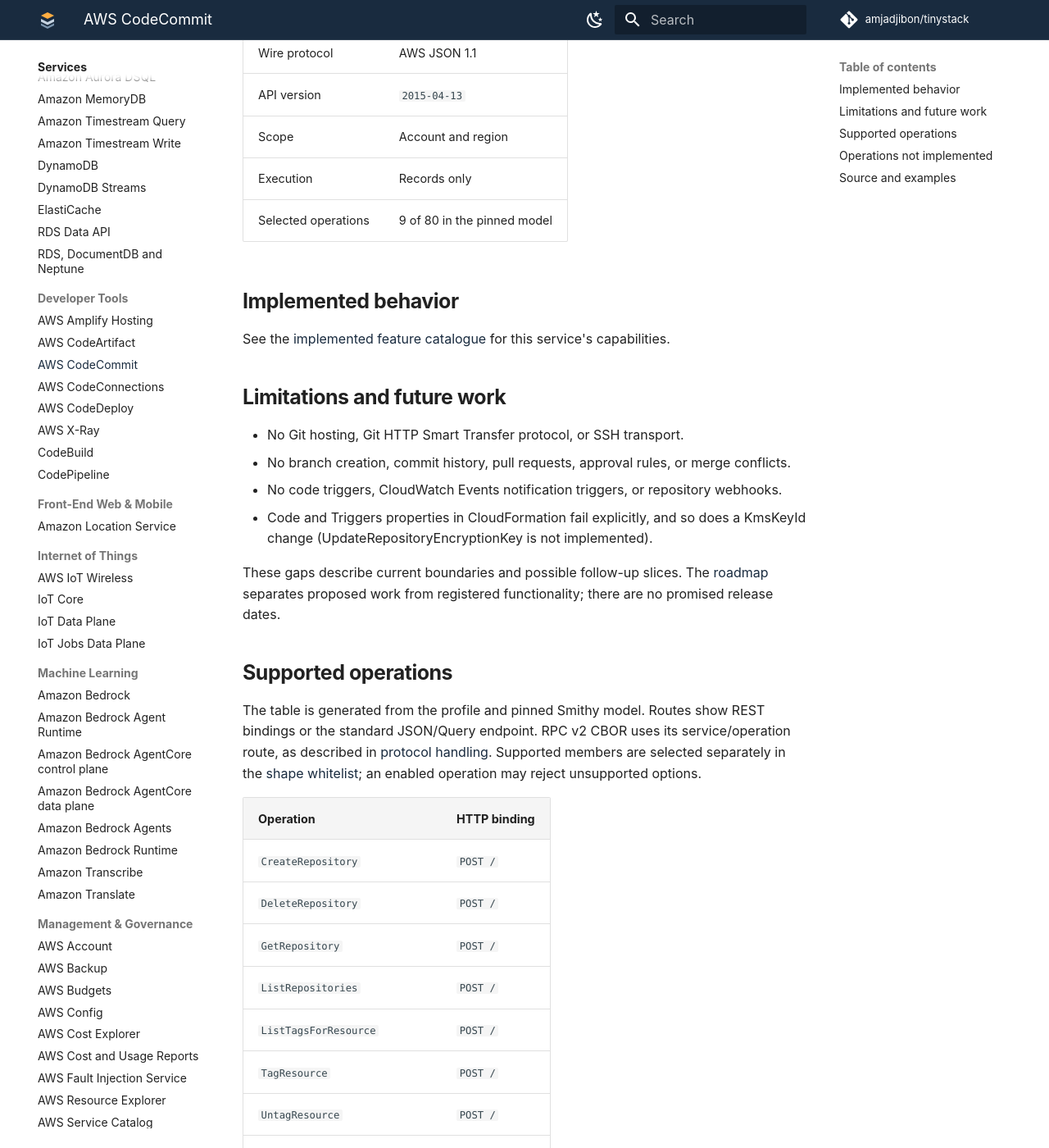
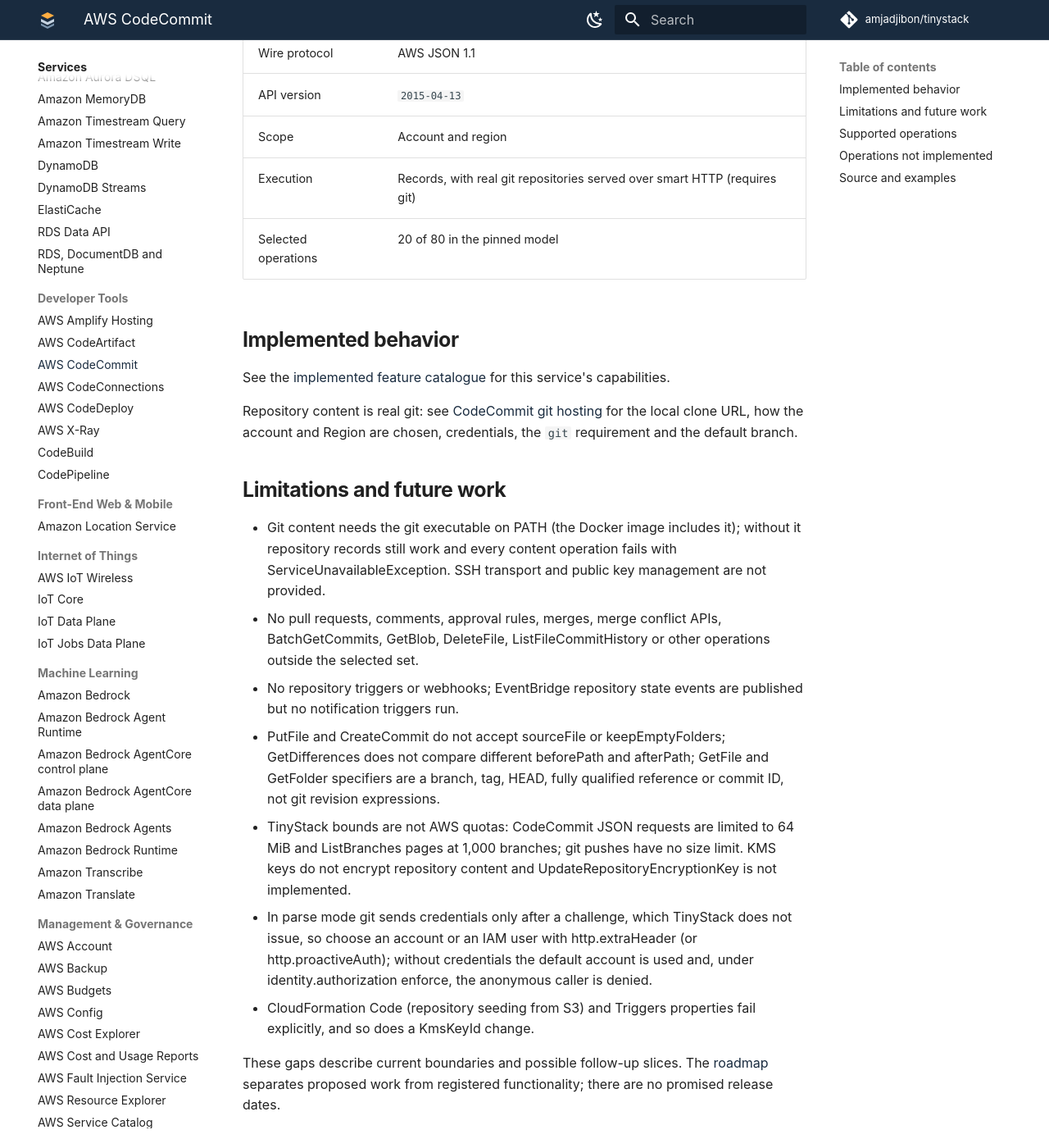
Before and after one commit to amjadjibon/tinystack, an MkDocs documentation site: the page built from docs/site/services/codecommit.md, in a window 1280 px wide and 1400 px high, scrolled down 479 px. Shown: the whole window at 82% size. Built offline with MkDocs 1.6.1 and Material for MkDocs 9.7.7, drawn with Linux system fonts in a browser that asks for light colours; some of the changed text lies outside the part shown.

Commit message:
docs(codecommit): document git hosting, credentials and storage

```diff
--- a/docs/site/services/codecommit.md
+++ b/docs/site/services/codecommit.md
@@ -1,7 +1,7 @@
 <!-- Generated by scripts/docs.py; edit docs/catalog.json and run task docs:generate. -->
 # AWS CodeCommit
 
-Persist regional repository records, tags, and CloudFormation resources without hosting git repositories.
+Manage CodeCommit repositories, tags and CloudFormation resources, and host their content as real git repositories over smart HTTP.
 
 **Status: implemented subset.** Operation selection does not imply complete input or behavior parity.
 
@@ -12,19 +12,24 @@ Persist regional repository records, tags, and CloudFormation resources without
 | Wire protocol | AWS JSON 1.1 |
 | API version | `2015-04-13` |
 | Scope | Account and region |
-| Execution | Records only |
-| Selected operations | 9 of 80 in the pinned model |
+| Execution | Records, with real git repositories served over smart HTTP (requires git) |
+| Selected operations | 20 of 80 in the pinned model |
 
 ## Implemented behavior
 
 See the [implemented feature catalogue](catalogue.md#aws-codecommit) for this service's capabilities.
 
+Repository content is real git: see [CodeCommit git hosting](../guides/codecommit-git.md) for the local clone URL, how the account and Region are chosen, credentials, the `git` requirement and the default branch.
+
 ## Limitations and future work
 
-- No Git hosting, Git HTTP Smart Transfer protocol, or SSH transport.
-- No branch creation, commit history, pull requests, approval rules, or merge conflicts.
-- No code triggers, CloudWatch Events notification triggers, or repository webhooks.
-- Code and Triggers properties in CloudFormation fail explicitly, and so does a KmsKeyId change (UpdateRepositoryEncryptionKey is not implemented).
+- Git content needs the git executable on PATH (the Docker image includes it); without it repository records still work and every content operation fails with ServiceUnavailableException. SSH transport and public key management are not provided.
+- No pull requests, comments, approval rules, merges, merge conflict APIs, BatchGetCommits, GetBlob, DeleteFile, ListFileCommitHistory or other operations outside the selected set.
+- No repository triggers or webhooks; EventBridge repository state events are published but no notification triggers run.
+- PutFile and CreateCommit do not accept sourceFile or keepEmptyFolders; GetDifferences does not compare different beforePath and afterPath; GetFile and GetFolder specifiers are a branch, tag, HEAD, fully qualified reference or commit ID, not git revision expressions.
+- TinyStack bounds are not AWS quotas: CodeCommit JSON requests are limited to 64 MiB and ListBranches pages at 1,000 branches; git pushes have no size limit. KMS keys do not encrypt repository content and UpdateRepositoryEncryptionKey is not implemented.
+- In parse mode git sends credentials only after a challenge, which TinyStack does not issue, so choose an account or an IAM user with http.extraHeader (or http.proactiveAuth); without credentials the default account is used and, under identity.authorization enforce, the anonymous caller is denied.
+- CloudFormation Code (repository seeding from S3) and Triggers properties fail explicitly, and so does a KmsKeyId change.
 
 These gaps describe current boundaries and possible follow-up slices. The [roadmap](../roadmap/index.md)
 separates proposed work from registered functionality; there are no promised release dates.
@@ -38,19 +43,30 @@ JSON/Query endpoint. RPC v2 CBOR uses its service/operation route, as described
 
 | Operation | HTTP binding |
 | --- | --- |
+| `CreateBranch` | `POST /` |
+| `CreateCommit` | `POST /` |
 | `CreateRepository` | `POST /` |
+| `DeleteBranch` | `POST /` |
 | `DeleteRepository` | `POST /` |
+| `GetBranch` | `POST /` |
+| `GetCommit` | `POST /` |
+| `GetDifferences` | `POST /` |
+| `GetFile` | `POST /` |
+| `GetFolder` | `POST /` |
 | `GetRepository` | `POST /` |
+| `ListBranches` | `POST /` |
 | `ListRepositories` | `POST /` |
 | `ListTagsForResource` | `POST /` |
+| `PutFile` | `POST /` |
 | `TagResource` | `POST /` |
 | `UntagResource` | `POST /` |
+| `UpdateDefaultBranch` | `POST /` |
 | `UpdateRepositoryDescription` | `POST /` |
 | `UpdateRepositoryName` | `POST /` |
 
 ## Operations not implemented
 
-??? info "71 modeled operations outside the implementation"
+??? info "60 modeled operations outside the implementation"
 
     These operations are absent from the profile. This is a coverage inventory, not a delivery commitment.
 
@@ -131,5 +136,5 @@ JSON/Query endpoint. RPC v2 CBOR uses its service/operation route, as described
 - [Service implementation](https://github.com/amjadjibon/tinystack/tree/main/internal/services/codecommit)
 - [Generated API interface and descriptor](https://github.com/amjadjibon/tinystack/blob/main/internal/aws/generated/codecommit/api.go)
 - [Pinned upstream model](https://github.com/amjadjibon/tinystack/blob/main/generator/model/codecommit.json) at `6b78958e867baa77281399bf984144de7936b86e`.
-- SDK integration examples: [codecommit_test.go](https://github.com/amjadjibon/tinystack/blob/main/tests/integration/codecommit_test.go).
+- SDK integration examples: [codecommit_git_authorization_test.go](https://github.com/amjadjibon/tinystack/blob/main/tests/integration/codecommit_git_authorization_test.go), [codecommit_git_test.go](https://github.com/amjadjibon/tinystack/blob/main/tests/integration/codecommit_git_test.go), [codecommit_test.go](https://github.com/amjadjibon/tinystack/blob/main/tests/integration/codecommit_test.go).
 - [Connect a client](../getting-started/clients.md) and [inspect requests](../guides/diagnostics.md).
--- a/mkdocs.yml
+++ b/mkdocs.yml
@@ -100,6 +100,7 @@ nav:
       - EFS records: guides/efs-records.md
       - Batch records: guides/batch-records.md
       - CodeBuild records: guides/codebuild-records.md
+      - CodeCommit git hosting: guides/codecommit-git.md
       - Amazon Bedrock AgentCore: guides/bedrock-agentcore.md
       - Amazon MQ records: guides/mq-records.md
       - Amazon MSK records: guides/msk-records.md
```
Also changed, not shown: other parts of docs/site/services/codecommit.md (+0 -11 lines), docs/site/guides/codecommit-git.md (added, +162 -0 lines), docs/site/roadmap/catalogue.md (+1 -1 lines), docs/site/roadmap/services/codecommit-git-hosting.md (+7 -5 lines), docs/site/services/catalogue.md (+15 -8 lines), docs/site/services/index.md (+2 -2 lines), docs/catalog.json.
